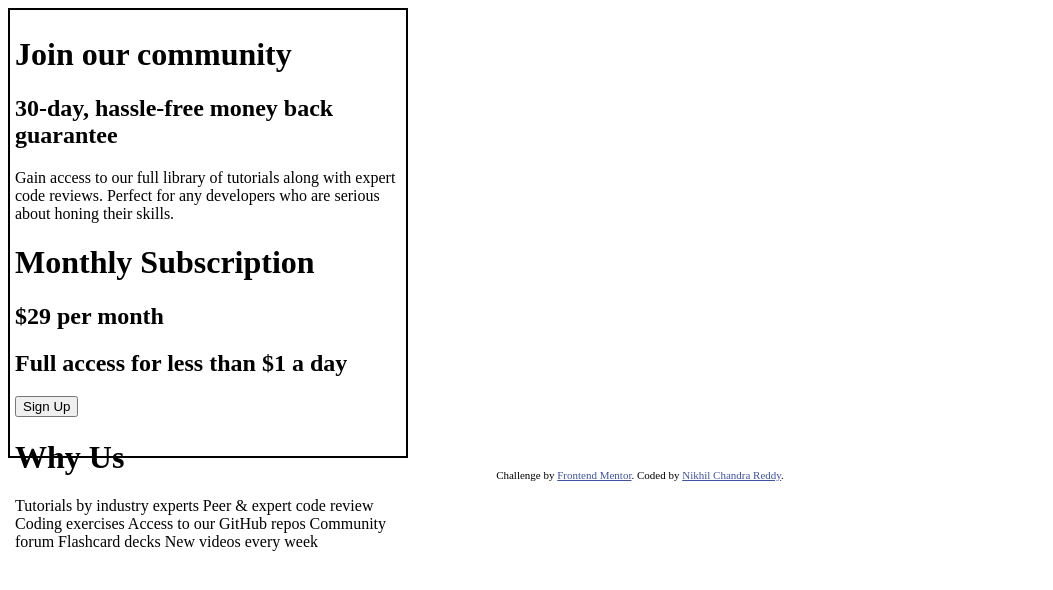
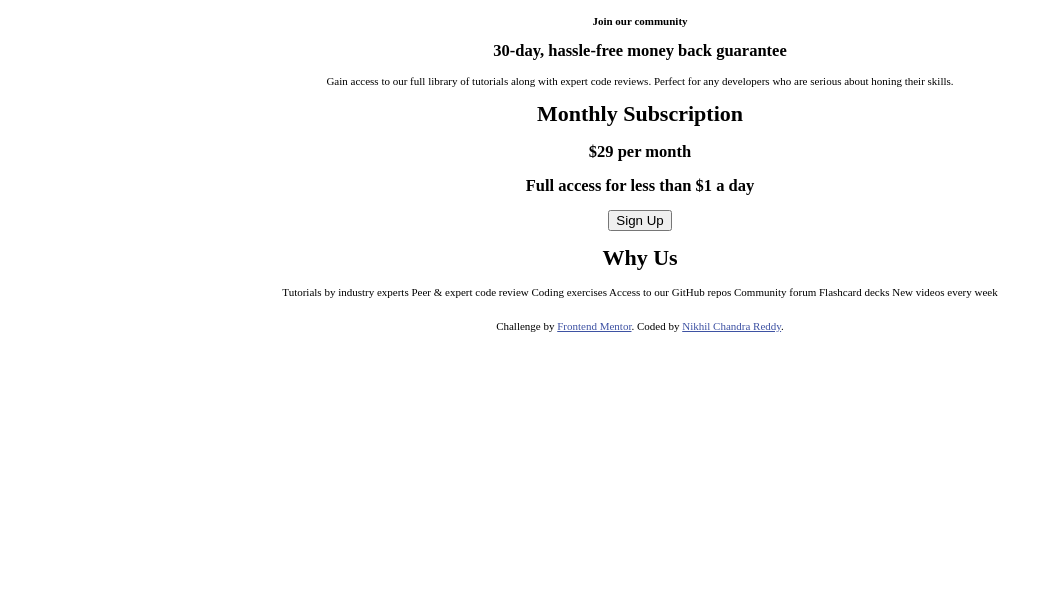
Before and after one commit to NikhilChandraReddy/FEMentor-Single-price-grid-component, a plain HTML site: page index.html in a window 1280 px wide. Shown: the whole page, without its empty margins (0-1053 px from the left). Drawn offline with Linux system fonts and the light colour scheme.

Commit message:
Styling changes

```diff
--- a/index.html
+++ b/index.html
@@ -12,10 +12,10 @@
 </head>
 <body>
 
-  <div class="main-block">
+  <div class="main-block attribution">
     <!-- row 1 box 1-->
     <div>
-      <h1>Join our community</h1>
+      <h1 class="attribution a">Join our community</h1>
 
       <h2>30-day, hassle-free money back guarantee</h2>
 
--- a/style.css
+++ b/style.css
@@ -1,6 +1,9 @@
-* {
-    box-sizing: border-box;
+body {
+    display: grid;
+    justify-content: center;
+    align-content: center;
 }
+
 
 .attribution {
     font-size: 11px;
@@ -12,9 +15,4 @@
 }
 
 .main-block{
-    border: 2px solid black;
-    color:black;
-    padding: 5px;
-    height: 450px;
-    width: 400px;
 }
```
